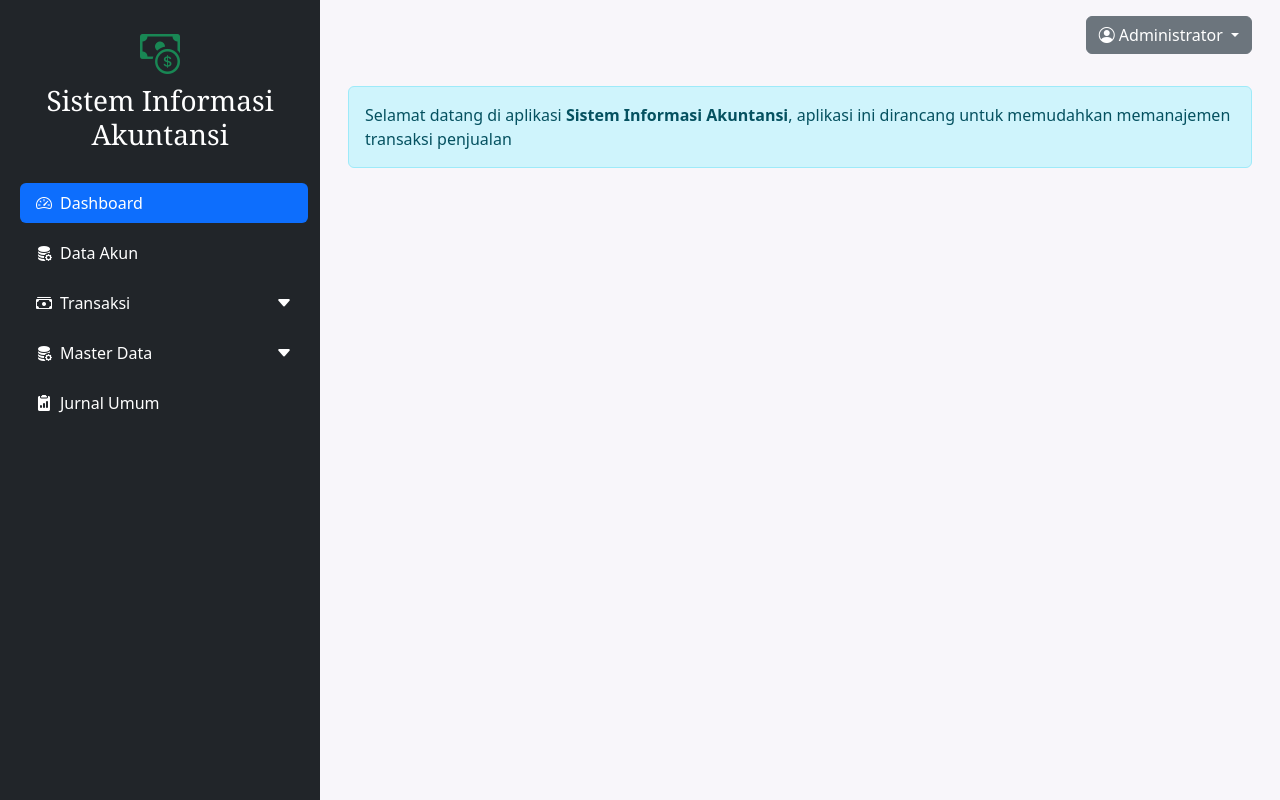
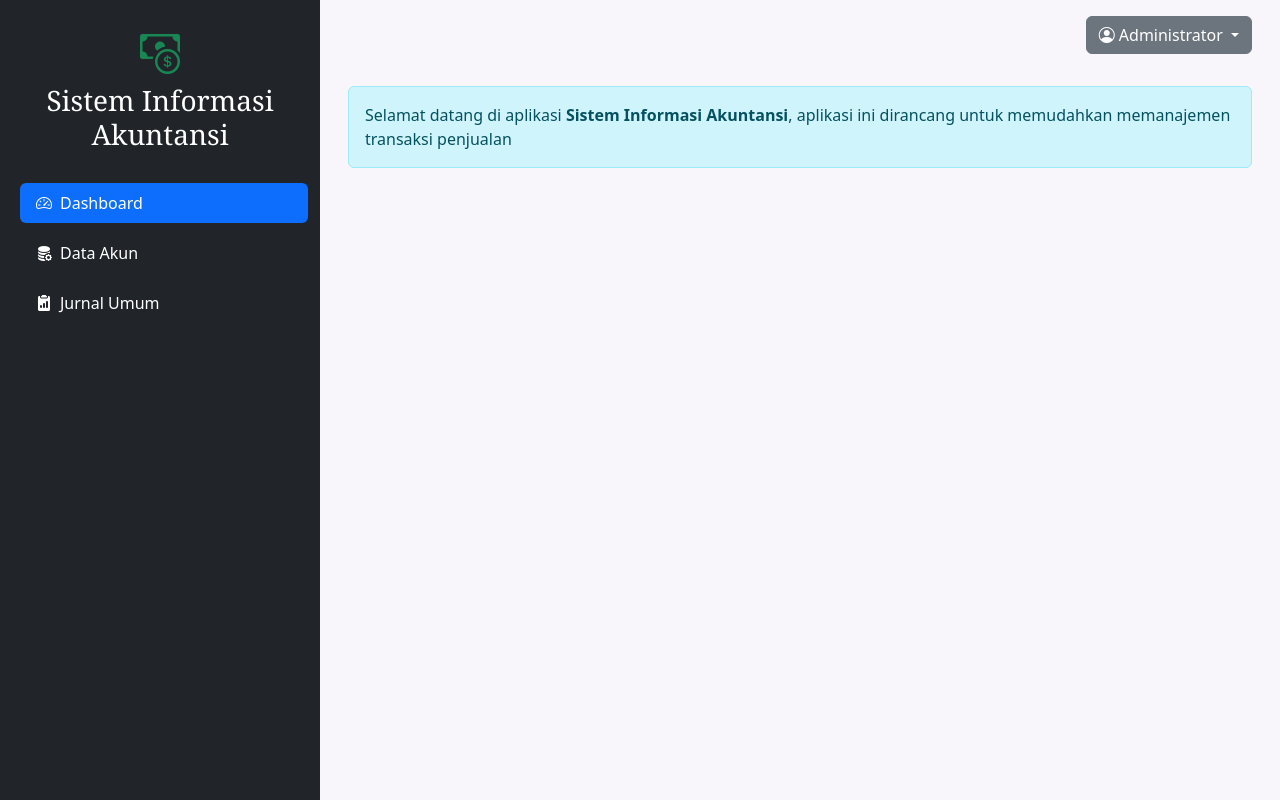
Before and after one commit to AdityaIbnu13/projek_sia, a PHP site: page /projek_sia/dashboard.php in a window 1280 px wide. Run offline with PHP 8.4, Linux system fonts and the light colour scheme.

Commit message:
modified sidebar

```diff
--- a/sidebar.php
+++ b/sidebar.php
@@ -1,7 +1,12 @@
 <?php
 
-$modul = isset($_GET['modul']) ? $_GET['modul'] : '';
+if (!isset($_GET['modul'])) {
+    $modul = "";
+} else {
+    $modul = $_GET['modul'];
+}
 
+$hak_akses = isset($_SESSION['hak_akses']) ? $_SESSION['hak_akses'] : '';
 ?>
 <style>
     li{
@@ -10,15 +15,25 @@ $modul = isset($_GET['modul']) ? $_GET['modul'] : '';
 </style>
 <ul class="nav nav-pills flex-column ms-2">
     <li class="nav-item">
-        <a href="dashboard.php" class="nav-link text-white <?= $modul == '' ? 'active' : ''; ?>">
+        <a href="dashboard.php" class="nav-link text-white <?= $modul === '' ? 'active' : ''; ?>">
             <i class="bi bi-speedometer2 me-2"></i>Dashboard
         </a>
     </li>
     <li class="nav-item">
-        <a href="?modul=akun" class="nav-link text-white <?= $modul == 'akun' ? 'active' : ''; ?>">
+        <a href="?modul=akun" class="nav-link text-white <?= $modul === 'akun' ? 'active' : ''; ?>">
             <i class="bi bi-database-fill-gear me-2"></i>Data Akun
         </a>
     </li>
+
+    <?php if ($hak_akses == 'admin' || $hak_akses == 'pimpinan') : ?>
+        <li class="nav-item">
+            <a href="?modul=pengguna" class="nav-link text-white <?= $modul === 'pengguna' ? 'active' : ''; ?>">
+                <i class="bi bi-person-fill me-2"></i>Pengguna
+            </a>
+        </li>
+    <?php endif; ?>
+
+    <?php if ($hak_akses == 'admin' || $hak_akses == 'karyawan') : ?>
         <li class="nav-item">
             <a href="#transaksiCollapse" data-bs-toggle="collapse" aria-expanded="false" class="nav-link d-flex text-white">
                 <i class="bi bi-cash-stack me-2"></i>
@@ -27,13 +42,13 @@ $modul = isset($_GET['modul']) ? $_GET['modul'] : '';
             </a>
             <ul class="nav nav-pills flex-column collapse ms-4 bg-white rounded p-2" id="transaksiCollapse">
                 <li class="nav-item">
-                <a href="?modul=pembelian" class="nav-link text-dark text-decoration-none <?= $modul == 'pembelian' ? 'active' : ''; ?>">Pembelian</a>
+                    <a href="?modul=pembelian" class="nav-link text-dark text-decoration-none <?= $modul === 'pembelian' ? 'active' : ''; ?>">Pembelian</a>
                 </li>
                 <li class="nav-item">
-                <a href="?modul=pembayaran" class="nav-link text-dark text-decoration-none <?= $modul == 'pembayaran' ? 'active' : ''; ?>">Pembayaran</a>
+                    <a href="?modul=pembayaran" class="nav-link text-dark text-decoration-none <?= $modul === 'pembayaran' ? 'active' : ''; ?>">Pembayaran</a>
                 </li>
                 <li class="nav-item">
-                <a href="?modul=penjualan" class="nav-link text-dark text-decoration-none <?= $modul == 'penjualan' ? 'active' : ''; ?>">Penjualan</a>
+                    <a href="?modul=penjualan" class="nav-link text-dark text-decoration-none <?= $modul === 'penjualan' ? 'active' : ''; ?>">Penjualan</a>
                 </li>
             </ul>
         </li>
@@ -45,21 +60,20 @@ $modul = isset($_GET['modul']) ? $_GET['modul'] : '';
             </a>
             <ul class="nav nav-pills flex-column collapse ms-4 bg-white rounded p-2" id="dataCollapse">
                 <li class="nav-item">
-                <a href="?modul=pelanggan" class="nav-link text-dark text-decoration-none <?= $modul == 'pelanggan' ? 'active' : ''; ?>">Pelanggan</a>
+                    <a href="?modul=pelanggan" class="nav-link text-dark text-decoration-none <?= $modul === 'pelanggan' ? 'active' : ''; ?>">Pelanggan</a>
                 </li>
                 <li class="nav-item">
-                <a href="?modul=barang" class="nav-link text-dark text-decoration-none <?= $modul == 'barang' ? 'active' : ''; ?>">Barang</a>
+                    <a href="?modul=barang" class="nav-link text-dark text-decoration-none <?= $modul === 'barang' ? 'active' : ''; ?>">Barang</a>
                 </li>
                 <li class="nav-item">
-                <a href="?modul=suplier" class="nav-link text-dark text-decoration-none <?= $modul == 'suplier' ? 'active' : ''; ?>">Suplier</a>
-            </li>
-            <li class="nav-item">
-                <a href="?modul=pengguna" class="nav-link text-dark text-decoration-none <?= $modul == 'pengguna' ? 'active' : ''; ?>">Pengguna</a>
+                    <a href="?modul=suplier" class="nav-link text-dark text-decoration-none <?= $modul === 'suplier' ? 'active' : ''; ?>">Suplier</a>
                 </li>
             </ul>
         </li>
+    <?php endif; ?>
+
     <li class="nav-item">
-        <a href="?modul=jurnal" class="nav-link text-white <?= $modul == 'jurnal' ? 'active' : ''; ?>">
+        <a href="?modul=jurnal" class="nav-link text-white <?= $modul === 'jurnal' ? 'active' : ''; ?>">
             <i class="bi bi-clipboard2-data-fill me-2"></i>Jurnal Umum
         </a>
     </li>
```
Lines whose indentation alone changed are shown as unchanged.
